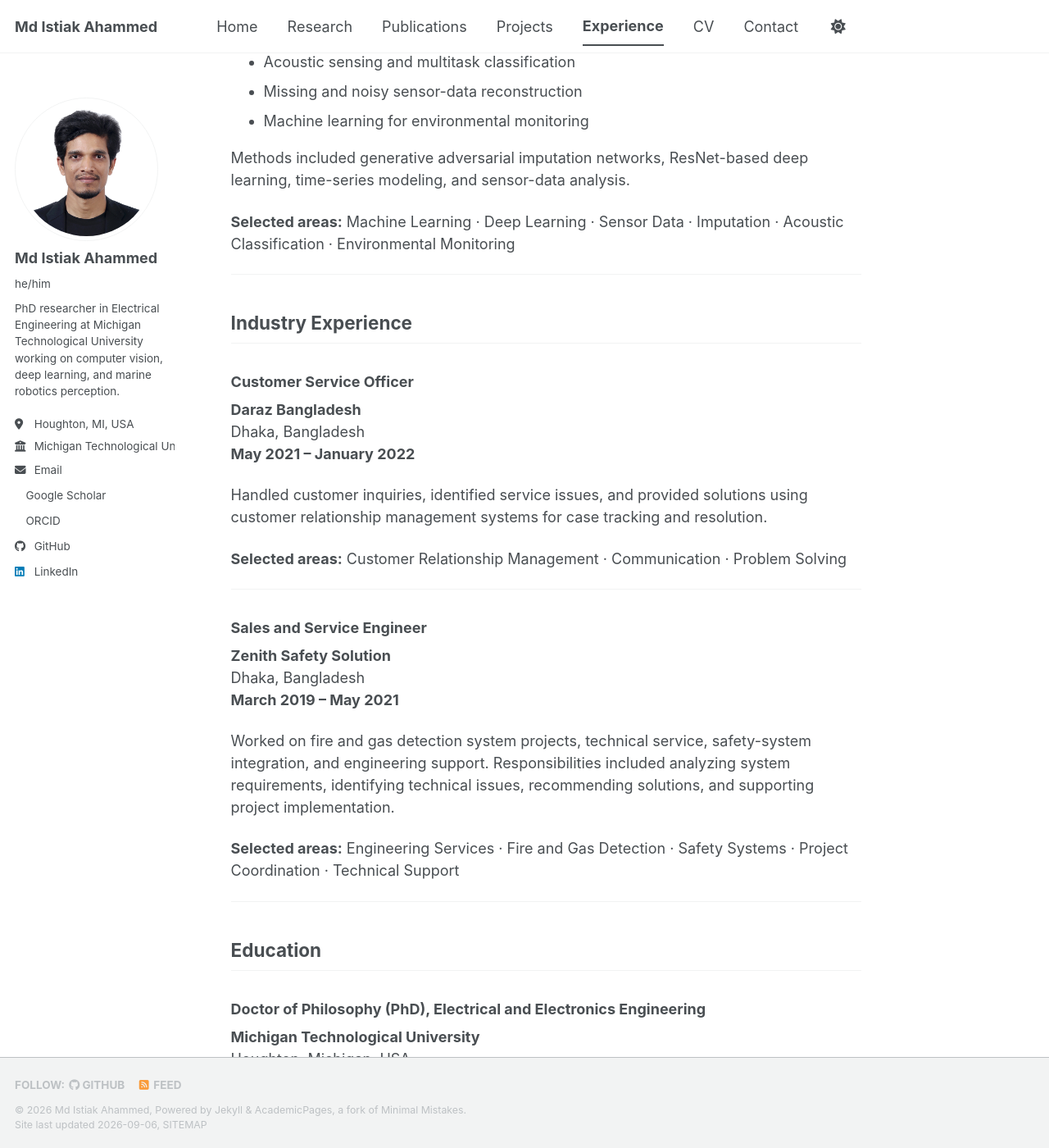
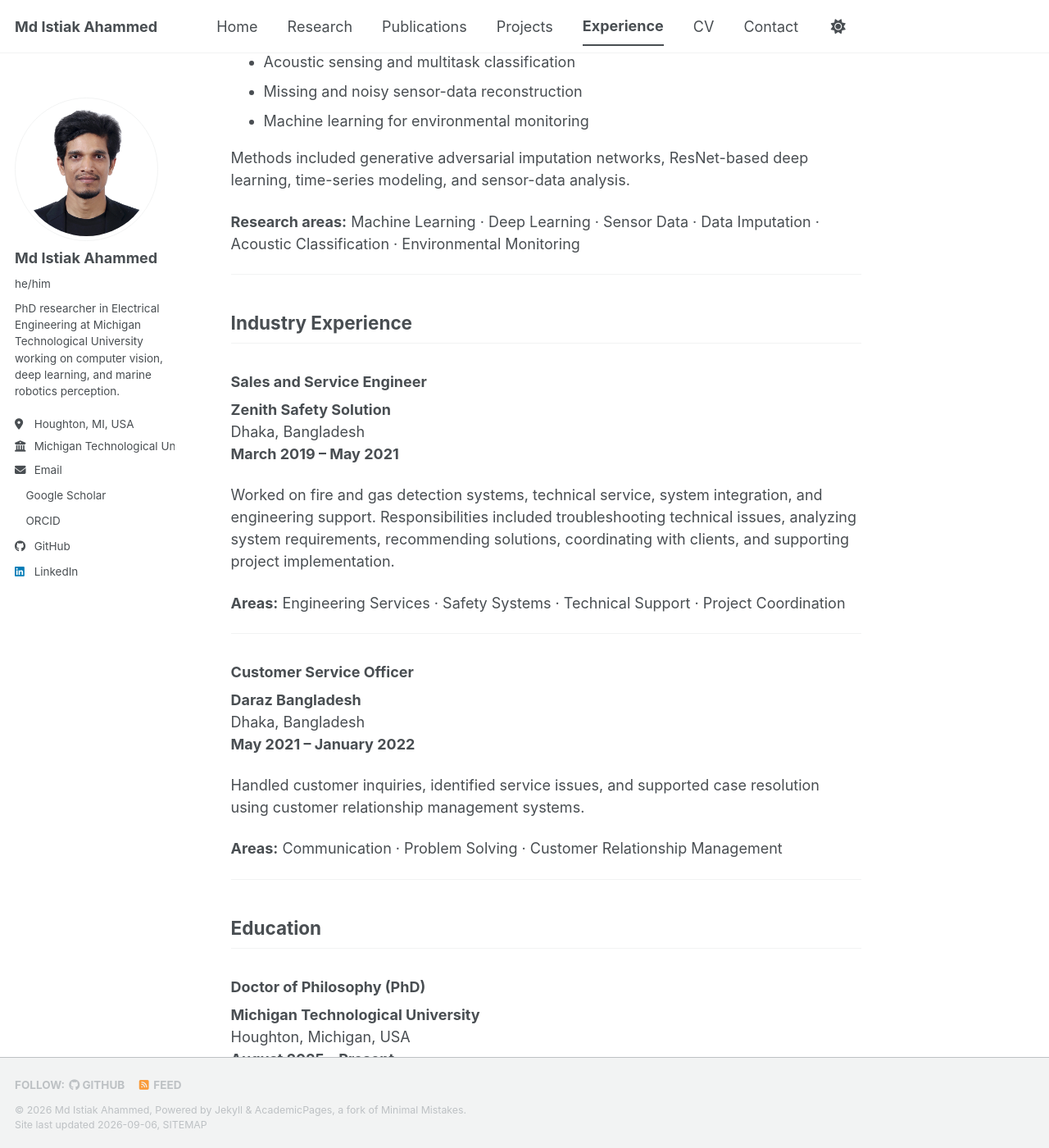
Before and after one commit to Istiak665/Istiak665.github.io, a Jekyll site: the page built from _pages/experience.md, in a window 1280 px wide and 1400 px high, scrolled down 1483 px. Shown: the whole window at 82% size. Built offline with Jekyll 4.4.1, drawn with Linux system fonts in a browser that asks for light colours; a style sheet for code colours, icons or effects is not loaded; some of the changed text lies outside the part shown.

Commit message:
Refine experience and education sections for clarity
Updated terminology from 'Selected areas' to 'Research areas' for consistency. Revised descriptions for clarity and improved readability throughout the experience and education sections.

```diff
--- a/_pages/experience.md
+++ b/_pages/experience.md
@@ -16,7 +16,7 @@ Houghton, Michigan, USA
 
 Conduct research in computer vision, deep learning, environmental perception, and marine robotics. Current work focuses on learning-based ocean and wave sensing, significant wave height estimation, polarimetric imaging, multimodal perception, and sensing systems for autonomous marine platforms.
 
-**Selected areas:** Computer Vision · Deep Learning · Marine Robotics · Environmental Perception · Multimodal Sensing · Ocean and Wave Sensing
+**Research areas:** Computer Vision · Deep Learning · Marine Robotics · Environmental Perception · Multimodal Sensing · Ocean and Wave Sensing
 
 ---
 
@@ -25,11 +25,11 @@ Conduct research in computer vision, deep learning, environmental perception, an
 Daegu, South Korea
 **March 2024 – August 2025**
 
-Developed deep learning and machine learning models for time-series forecasting, predictive modeling, occupancy estimation, and energy-related applications. Worked across the research pipeline from data preprocessing and model development to evaluation and interpretation.
+Developed machine learning and deep learning models for time-series forecasting, predictive modeling, occupancy estimation, and building-energy applications. Worked across the research pipeline, including data preprocessing, model development, evaluation, and interpretation.
 
-Research included human-centered building energy efficiency, occupancy prediction, contextual and weather-data analysis, and sensor-based environmental modeling.
+Research included occupancy prediction, contextual and weather-data analysis, human-centered building energy efficiency, and sensor-based environmental modeling.
 
-**Selected areas:** Time-Series Forecasting · Deep Learning · Building Intelligence · Environmental Sensing · Predictive Modeling
+**Research areas:** Time-Series Forecasting · Deep Learning · Building Intelligence · Environmental Sensing · Predictive Modeling
 
 ---
 
@@ -50,37 +50,37 @@ Research included:
 
 Methods included generative adversarial imputation networks, ResNet-based deep learning, time-series modeling, and sensor-data analysis.
 
-**Selected areas:** Machine Learning · Deep Learning · Sensor Data · Imputation · Acoustic Classification · Environmental Monitoring
+**Research areas:** Machine Learning · Deep Learning · Sensor Data · Data Imputation · Acoustic Classification · Environmental Monitoring
 
 ---
 
 ## Industry Experience
+
+### Sales and Service Engineer
+**Zenith Safety Solution**
+Dhaka, Bangladesh
+**March 2019 – May 2021**
+
+Worked on fire and gas detection systems, technical service, system integration, and engineering support. Responsibilities included troubleshooting technical issues, analyzing system requirements, recommending solutions, coordinating with clients, and supporting project implementation.
+
+**Areas:** Engineering Services · Safety Systems · Technical Support · Project Coordination
+
+---
 
 ### Customer Service Officer
 **Daraz Bangladesh**
 Dhaka, Bangladesh
 **May 2021 – January 2022**
 
-Handled customer inquiries, identified service issues, and provided solutions using customer relationship management systems for case tracking and resolution.
+Handled customer inquiries, identified service issues, and supported case resolution using customer relationship management systems.
 
-**Selected areas:** Customer Relationship Management · Communication · Problem Solving
-
----
-
-### Sales and Service Engineer
-**Zenith Safety Solution**
-Dhaka, Bangladesh
-**March 2019 – May 2021**
-
-Worked on fire and gas detection system projects, technical service, safety-system integration, and engineering support. Responsibilities included analyzing system requirements, identifying technical issues, recommending solutions, and supporting project implementation.
-
-**Selected areas:** Engineering Services · Fire and Gas Detection · Safety Systems · Project Coordination · Technical Support
+**Areas:** Communication · Problem Solving · Customer Relationship Management
 
 ---
 
 ## Education
 
-### Doctor of Philosophy (PhD), Electrical and Electronics Engineering
+### Doctor of Philosophy (PhD)
 **Michigan Technological University**
 Houghton, Michigan, USA
 **August 2025 – Present**
@@ -117,14 +117,16 @@ Undergraduate work included electrical machines, control systems, microcontrolle
 
 ## Selected Awards and Academic Service
 
-- **Graduate Scholarship (KINGS)**, Kyungpook National University — Full scholarship, 2022–2024
-- **Academic Merit Scholarship**, Southeast University — 50% scholarship, 2015–2019
-- **Teaching Assistant**, Department of Robot and Smart System Engineering, Kyungpook National University, 2022–2023
-- **President**, IEEE Student Branch, Southeast University, 2018
+- **Graduate Scholarship (KINGS)** — Kyungpook National University, Full Scholarship, 2022–2024
+- **Academic Merit Scholarship** — Southeast University, 50% Scholarship, 2015–2019
+- **Teaching Assistant** — Department of Robot and Smart System Engineering, Kyungpook National University, 2022–2023
+- **President** — IEEE Student Branch, Southeast University, 2018
+
+---
 
 ## Selected Conference Participation
 
-- Oral Presentation — Korea Society of Construction Management, Seoul, South Korea, 2022
-- Oral Presentation — Korea Society of Construction Management, Sokcho, South Korea, 2023
-- Poster Presentation — Korea Society of Control, Robot and Systems, South Korea, 2024
-- Poster Presentation — Korea Society of Construction Management, Jeju, South Korea, 2024
+- **Oral Presentation** — Korea Society of Construction Management, Seoul, South Korea, 2022
+- **Oral Presentation** — Korea Society of Construction Management, Sokcho, South Korea, 2023
+- **Poster Presentation** — Korea Society of Control, Robot and Systems, South Korea, 2024
+- **Poster Presentation** — Korea Society of Construction Management, Jeju, South Korea, 2024
```
Also changed, not shown: other parts of _pages/experience.md (+4 -4 lines).
